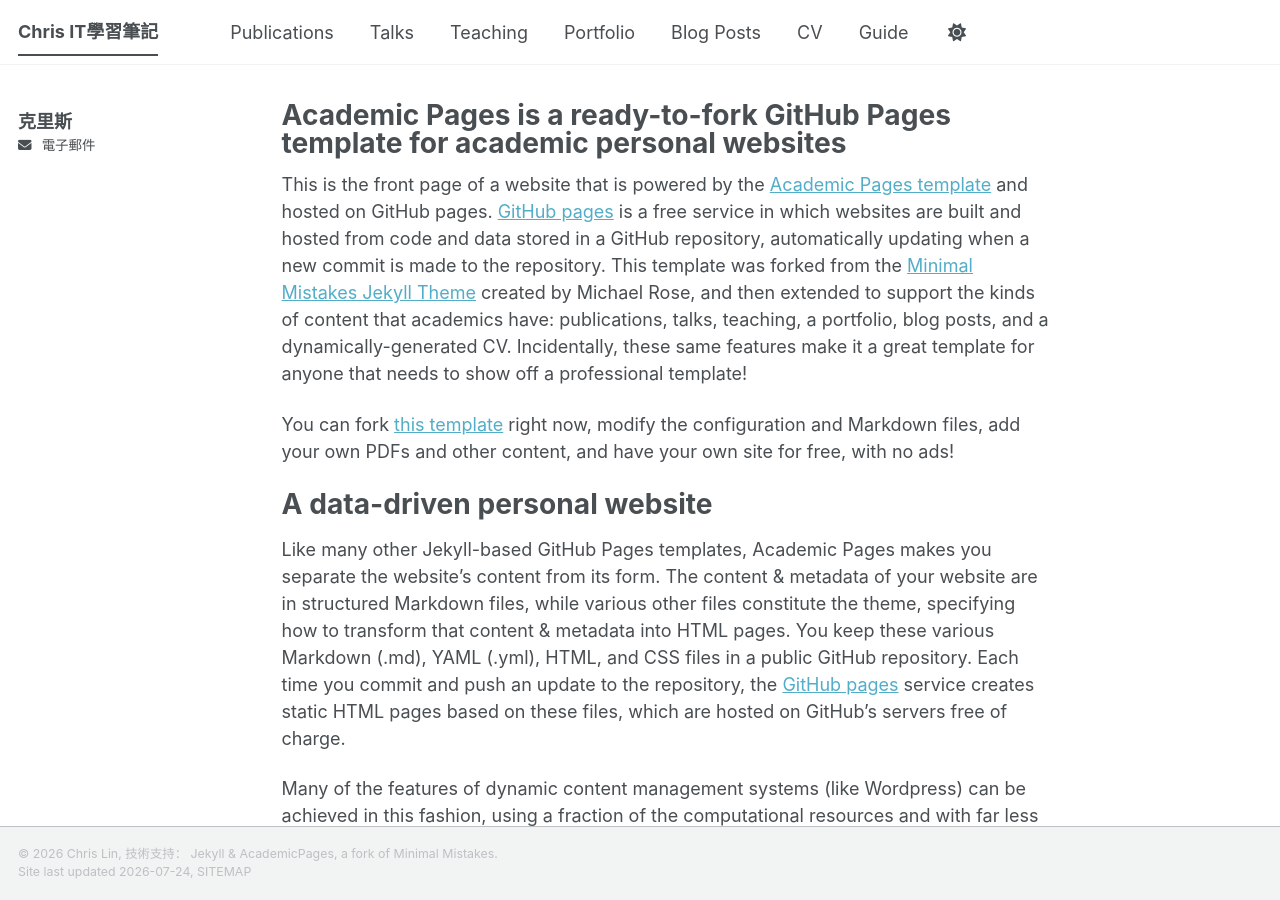
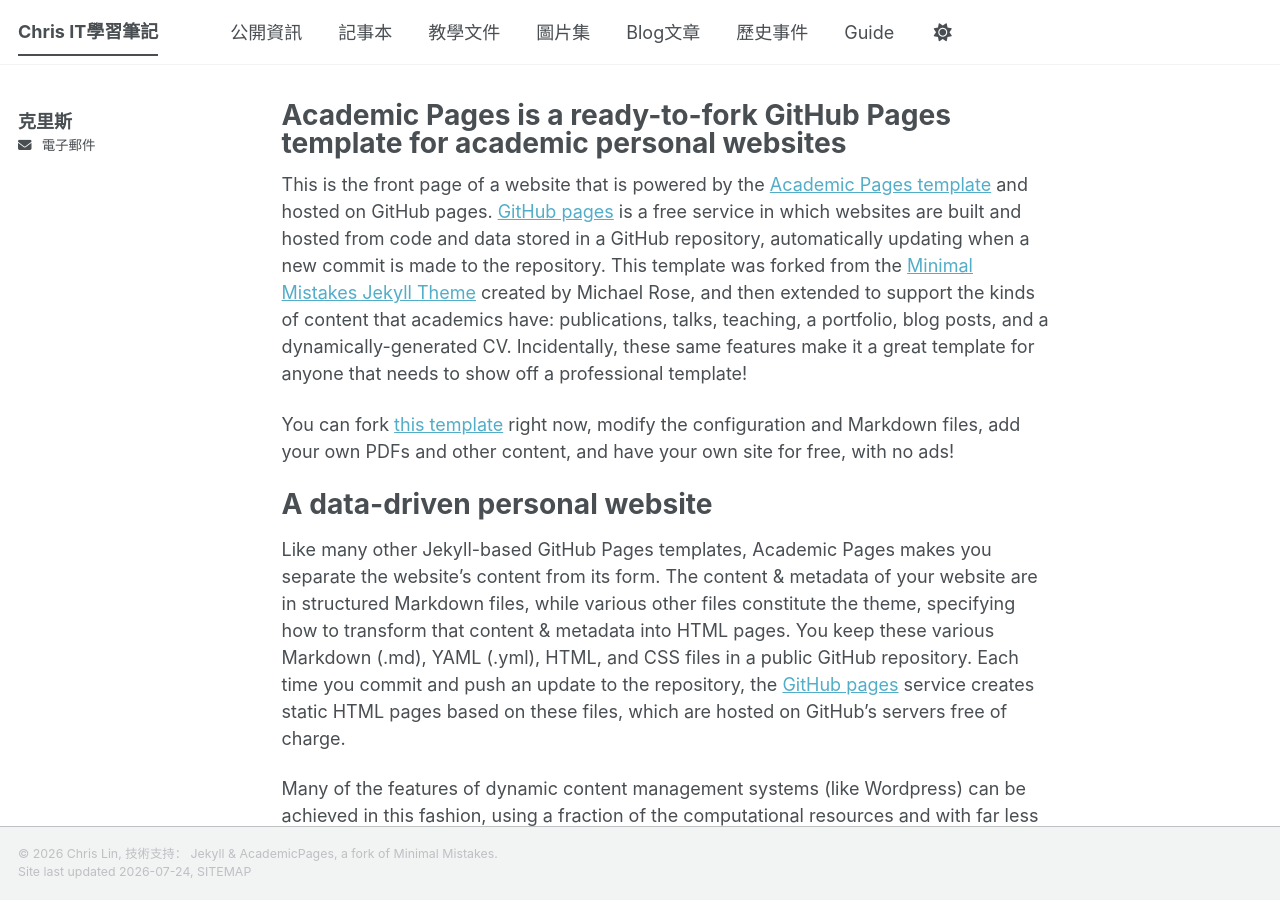
Before and after one commit to chris1798/chris1798.github.io, a Jekyll site: the page built from _pages/about.md, in a window 1280 px wide and 900 px high. Built offline with Jekyll 4.4.1, drawn with Linux system fonts in a browser that asks for light colours; a style sheet for code colours, icons or effects is not loaded.

Commit message:
vault backup: 2026-07-24 21:32:43

```diff
--- a/_data/navigation.yml
+++ b/_data/navigation.yml
@@ -8,22 +8,22 @@
 #      Markdown formatted page while the second is generated using JSON.
 
 main:
-  - title: "Publications"
+  - title: "公開資訊"
     url: /publications/
 
-  - title: "Talks"
+  - title: "記事本"
     url: /talks/
 
-  - title: "Teaching"
+  - title: "教學文件"
     url: /teaching/
 
-  - title: "Portfolio"
+  - title: "圖片集"
     url: /portfolio/
 
-  - title: "Blog Posts"
+  - title: "Blog文章"
     url: /year-archive/
 
-  - title: "CV"
+  - title: "歷史事件"
     url: /cv/
 
   # - title: "CV"
```
